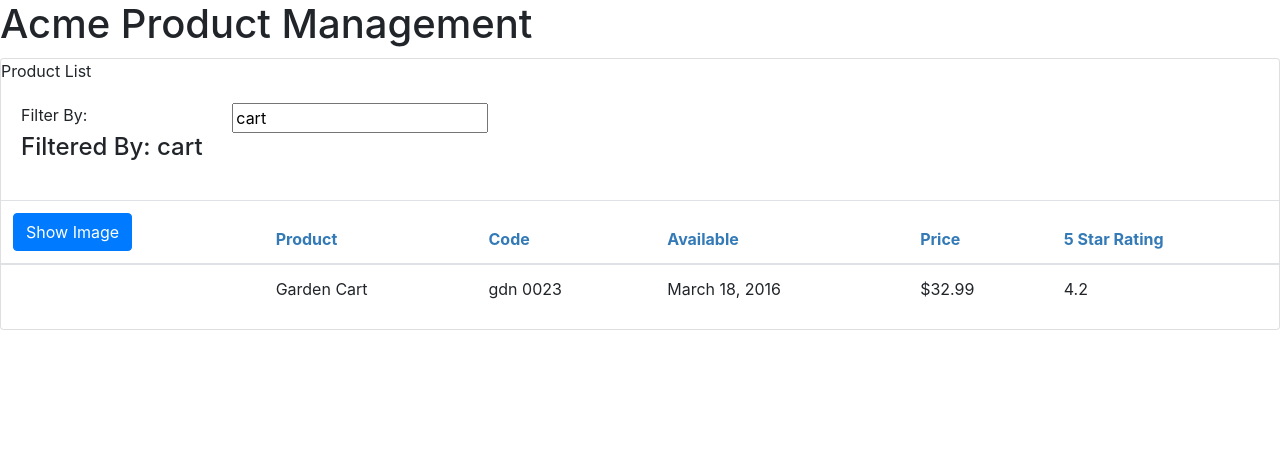
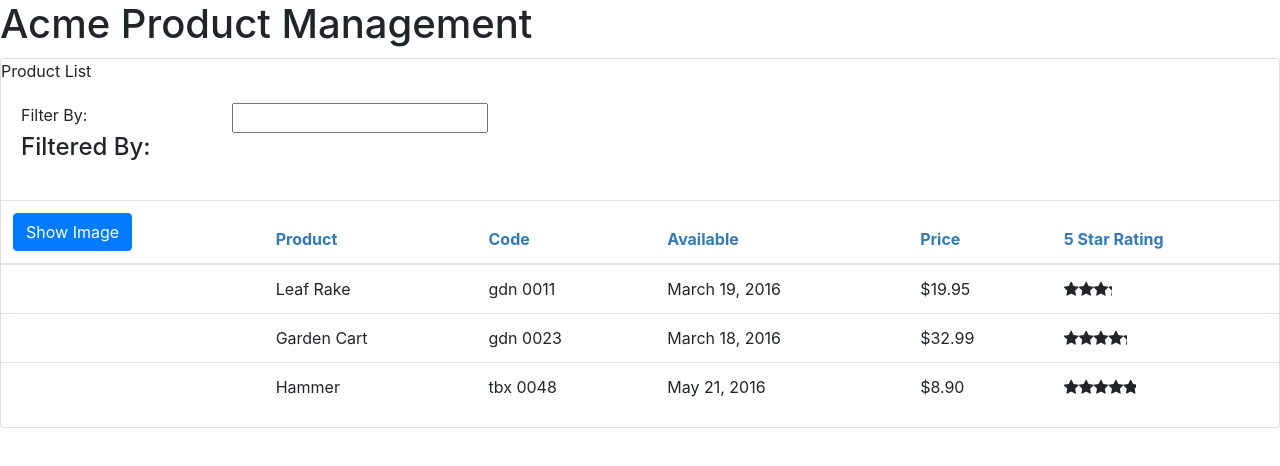
Before and after one commit to fpmr96a/TestFileRemoval, an Angular app: page / in a window 1280 px wide. Shown: the top 466 px of the page. Built offline with nearby package versions, Linux system fonts and the light colour scheme.

Commit message:
services and dependency injection

```diff
--- a/src/app/app.module.ts
+++ b/src/app/app.module.ts
@@ -4,12 +4,14 @@
 import { ProductListComponent} from './products/product-list.component';
 import { AppComponent } from './app.component';
 import { ConvertToSpacesPipe } from './shared/convert-to-spaces.pipe';
+import { StarComponent }  from './shared/star.component';
 
 @NgModule({
   declarations: [
     AppComponent,
     ProductListComponent,
-    ConvertToSpacesPipe
+    ConvertToSpacesPipe,
+    StarComponent
   ],
   imports: [
     BrowserModule,
--- a/src/app/products/product-list.component.html
+++ b/src/app/products/product-list.component.html
@@ -51,7 +51,8 @@
             <td>{{ product.productCode | lowercase | convertToSpaces: '-' }}</td>
             <td>{{ product.releaseDate }}</td>
             <td>{{ product.price | currency: 'USD' : 'symbol': '1.2-2' }}</td>
-            <td>{{ product.starRating }}</td>
+            <td><pm-star [rating]='product.starRating'
+                (ratingClicked)='onRatingClicked($event)'></pm-star></td>
         </tr>
     </tbody>
   </table>
--- a/src/app/products/product-list.component.ts
+++ b/src/app/products/product-list.component.ts
@@ -1,5 +1,6 @@
 import { Component, OnInit } from '@angular/core';
 import { IProduct} from './product';
+import { ProductService } from './product.service';
 
 @Component({
     selector: 'pm-products',
@@ -26,62 +27,15 @@
 
     filteredProducts: IProduct[];
 
-    products: IProduct[] = [
-        {
-          "productId": 1,
-          "productName": "Leaf Rake",
-          "productCode": "GDN-0011",
-          "releaseDate": "March 19, 2016",
-          "description": "Leaf rake with 48-inch wooden handle.",
-          "price": 19.95,
-          "starRating": 3.2,
-          "imageUrl": "https://openclipart.org/image/300px/svg_to_png/26215/Anonymous_Leaf_Rake.png"
-        },
-        {
-          "productId": 2,
-          "productName": "Garden Cart",
-          "productCode": "GDN-0023",
-          "releaseDate": "March 18, 2016",
-          "description": "15 gallon capacity rolling garden cart",
-          "price": 32.99,
-          "starRating": 4.2,
-          "imageUrl": "https://openclipart.org/image/300px/svg_to_png/58471/garden_cart.png"
-        },
-        {
-          "productId": 5,
-          "productName": "Hammer",
-          "productCode": "TBX-0048",
-          "releaseDate": "May 21, 2016",
-          "description": "Curved claw steel hammer",
-          "price": 8.9,
-          "starRating": 4.8,
-          "imageUrl": "https://openclipart.org/image/300px/svg_to_png/73/rejon_Hammer.png"
-        },
-        {
-          "productId": 8,
-          "productName": "Saw",
-          "productCode": "TBX-0022",
-          "releaseDate": "May 15, 2016",
-          "description": "15-inch steel blade hand saw",
-          "price": 11.55,
-          "starRating": 3.7,
-          "imageUrl": "https://openclipart.org/image/300px/svg_to_png/27070/egore911_saw.png"
-        },
-        {
-          "productId": 10,
-          "productName": "Video Game Controller",
-          "productCode": "GMG-0042",
-          "releaseDate": "October 15, 2015",
-          "description": "Standard two-button video game controller",
-          "price": 35.95,
-          "starRating": 4.6,
-          "imageUrl": "https://openclipart.org/image/300px/svg_to_png/120337/xbox-controller_01.png"
+    products: IProduct[] = [];
+
+    constructor(private productService: ProductService) {
+
+
     }
-      ];
 
-      constructor() {
-        this.filteredProducts = this.products;
-        this.listFilter = 'cart';
+    onRatingClicked(message: string): void {
+      this.pageTitle = 'Product List: ' + message;
     }
 
     performFilter(filterBy: string): IProduct[]{
@@ -95,6 +49,7 @@
     }
 
     ngOnInit(): void {
-          console.log('In OnInit');
+        this.products = this.productService.getProducts();
+        this.filteredProducts = this.products;
     }
 }
--- /dev/null
+++ b/src/app/products/product.service.ts
@@ -0,0 +1,44 @@
+import { Injectable } from "@angular/core";
+
+import { IProduct } from './product';
+
+@Injectable({
+    providedIn: 'root'
+})
+
+export class ProductService {
+    getProducts(): IProduct[] {
+        return [
+            {
+              "productId": 1,
+              "productName": "Leaf Rake",
+              "productCode": "GDN-0011",
+              "releaseDate": "March 19, 2016",
+              "description": "Leaf rake with 48-inch wooden handle.",
+              "price": 19.95,
+              "starRating": 3.2,
+              "imageUrl": "https://openclipart.org/image/300px/svg_to_png/26215/Anonymous_Leaf_Rake.png"
+            },
+            {
+              "productId": 2,
+              "productName": "Garden Cart",
+              "productCode": "GDN-0023",
+              "releaseDate": "March 18, 2016",
+              "description": "15 gallon capacity rolling garden cart",
+              "price": 32.99,
+              "starRating": 4.2,
+              "imageUrl": "https://openclipart.org/image/300px/svg_to_png/58471/garden_cart.png"
+            },
+            {
+              "productId": 5,
+              "productName": "Hammer",
+              "productCode": "TBX-0048",
+              "releaseDate": "May 21, 2016",
+              "description": "Curved claw steel hammer",
+              "price": 8.9,
+              "starRating": 4.8,
+              "imageUrl": "https://openclipart.org/image/300px/svg_to_png/73/rejon_Hammer.png"
+            }
+                ];
+    }
+}
--- a/src/app/shared/star.component.html
+++ b/src/app/shared/star.component.html
@@ -1,6 +1,7 @@
 <div class="crop"
      [style.width.px]="starWidth"
-     [title]="rating">
+     [title]="rating"
+     (click)="onClick()">
   <div style="width: 75px">
     <span class="fa fa-star"></span>
     <span class="fa fa-star"></span>
--- /dev/null
+++ b/src/app/shared/star.component.ts
@@ -0,0 +1,22 @@
+import { Component, OnChanges, Input, Output, EventEmitter } from "@angular/core";
+//import { EventEmitter } from "events";
+
+@Component({
+    selector: 'pm-star',
+    templateUrl: './star.component.html',
+    styleUrls: ['./star.component.css']
+})
+
+export class StarComponent implements OnChanges {
+    @Input() rating: number;
+    starWidth: number;
+    @Output() ratingClicked: EventEmitter<string> = new EventEmitter<string>();
+
+    ngOnChanges(): void {
+        this.starWidth = this.rating * 75 / 5;
+    }
+
+    onClick(): void {
+        this.ratingClicked.emit(`The Rating  ${this.rating} was clicked!`);
+    }
+}
```
Lines whose indentation alone changed are shown as unchanged.
